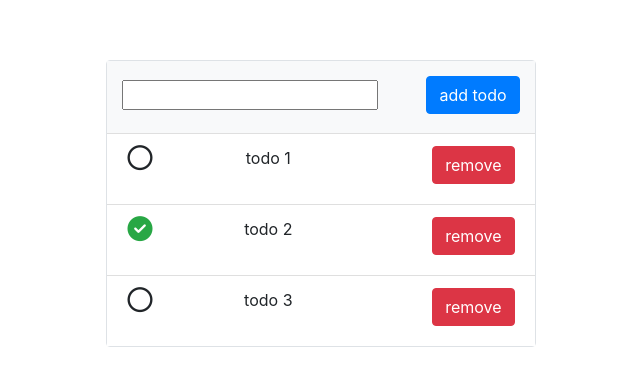
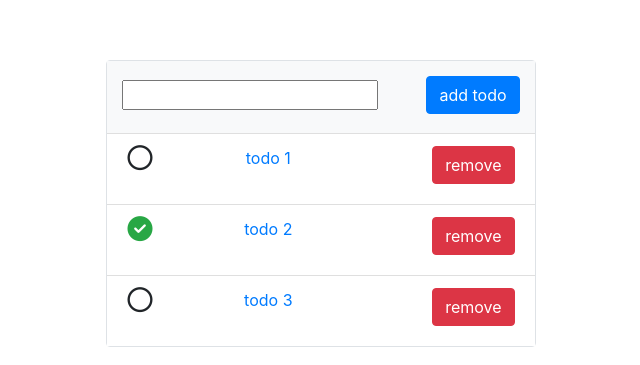
Before and after one commit to mls-kll/react-todo, a React (Create React App) app in the folder todo-app/: page / in a window 1280 px wide. Shown: the part 197-562 px from the top of the page, without its empty margins (319-959 px from the left). Built offline with nearby package versions, Linux system fonts and the light colour scheme.

Commit message:
main component refactored

```diff
--- a/todo-app/src/App.css
+++ b/todo-app/src/App.css
@@ -43,3 +43,9 @@
 .todo-title:hover {
   cursor: pointer;
 }
+
+.edit-button-container{
+  width: 100%;
+  display: flex;
+  justify-content: space-between;
+}
--- a/todo-app/src/components/EditTodo.js
+++ b/todo-app/src/components/EditTodo.js
@@ -1,4 +1,5 @@
 import React from 'react';
+import { Link } from 'react-router-dom';
 
 const EditTodo = ({
   title,
@@ -26,7 +27,12 @@ const EditTodo = ({
           />
         </div>
       </div>
-      <button className="btn btn-warning">save</button>
+      <div className="edit-button-container mt-3">
+        <button className="btn btn-warning">save</button>
+        <Link className="btn btn-secondary" to="/">
+          discard
+        </Link>
+      </div>
     </form>
   );
 };
--- a/todo-app/src/components/Main.js
+++ b/todo-app/src/components/Main.js
@@ -1,15 +1,7 @@
 import React from 'react';
 import { connect } from 'react-redux';
 import Todo from './Todo';
-import {
-  removeTodo,
-  completeTodo,
-  addTodo,
-  showEdit,
-  addDescription,
-  editTitle,
-  setError
-} from '../actions/index';
+import { removeTodo, completeTodo, addTodo, setError } from '../actions/index';
 
 const Main = ({
   todos,
@@ -18,14 +10,10 @@ const Main = ({
   removeTodo,
   completeTodo,
   addTodo,
-  displayEditField,
-  addDescription,
-  editTitle,
   setError
 }) => {
   let todoInput;
-  let descriptionInput;
-  let titleInput;
+
   return (
     <div className="Main">
       <div className="todo-wrapper border rounded">
@@ -44,20 +32,11 @@ const Main = ({
           {todos.map(todo => (
             <Todo
               key={todo.id}
+              id={todo.id}
               title={todo.title}
-              description={todo.description}
               isCompleted={todo.isCompleted}
               handleComplete={() => completeTodo(todo.id)}
               removeTodo={() => removeTodo(todo.id)}
-              showEdit={todo.showEdit}
-              displayEditField={() => displayEditField(todo.id)}
-              submitEdit={event => {
-                event.preventDefault();
-                addDescription(todo.id, descriptionInput.value);
-                editTitle(todo.id, titleInput.value);
-              }}
-              descriptionRef={node => (descriptionInput = node)}
-              titleRef={node => (titleInput = node)}
             />
           ))}
         </ul>
@@ -79,10 +58,6 @@ const mapDispatchToProps = dispatch => ({
   removeTodo: id => dispatch(removeTodo(id)),
   completeTodo: id => dispatch(completeTodo(id)),
   addTodo: todo => dispatch(addTodo(todo)),
-  displayEditField: id => dispatch(showEdit(id)),
-  addDescription: (id, description) =>
-    dispatch(addDescription(id, description)),
-  editTitle: (id, title) => dispatch(editTitle(id, title)),
   setError: () => dispatch(setError())
 });
 
--- a/todo-app/src/components/Todo.js
+++ b/todo-app/src/components/Todo.js
@@ -1,12 +1,12 @@
 import React from 'react';
-import EditTodo from './EditTodo';
+import { Link } from 'react-router-dom';
 
 const Todo = ({
   title,
   isCompleted,
   handleComplete,
   removeTodo,
-  showEdit,
+  id,
   displayEditField,
   description,
   submitEdit,
@@ -26,20 +26,23 @@ const Todo = ({
             }
           />
         </span>
-        <span className='todo-title' onClick={displayEditField}>{title}</span>
+        <Link to={`todo/edit/${id}`}>
+        <span className="todo-title">
+          {title}
+        </span>
+        </Link>
         <button className="btn btn-danger ml-5 mb-2" onClick={removeTodo}>
           remove
         </button>
       </div>
-      {showEdit && (
-        <EditTodo
+
+      {/*  <EditTodo
           title={title}
           description={description}
           submitEdit={submitEdit}
           descriptionRef={descriptionRef}
           titleRef={titleRef}
-        />
-      )}
+        /> */}
     </li>
   );
 };
```
